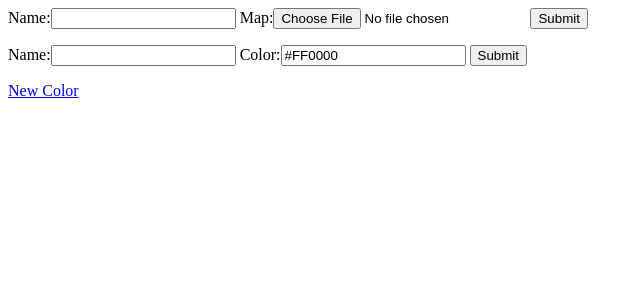
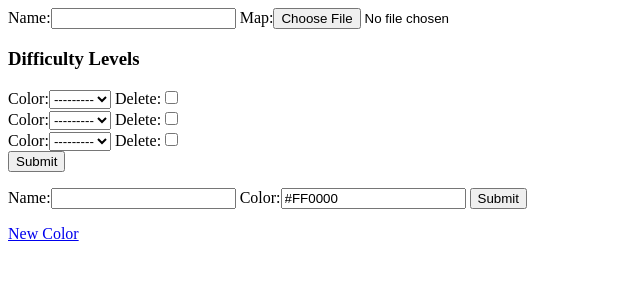
Before and after one commit to Humorloos/bouldern-app, a Django app: page /bouldern/add-gym/ in a window 1280 px wide. Shown: the top 300 px of the page, without its empty margins (0-643 px from the left). Run offline with Django 3.2, Linux system fonts and the light colour scheme; data that the repository does not hold is empty; some libraries are stand-ins or nearby versions.

Commit message:
Add difficulty levels to gym form

```diff
--- a/python_anywhere/bouldern/forms.py
+++ b/python_anywhere/bouldern/forms.py
@@ -1,9 +1,10 @@
 """This module contains forms for the bouldern app"""
 from colorfield.widgets import ColorWidget
 from django.forms import ModelForm, modelformset_factory, BaseModelFormSet
+from django.forms import inlineformset_factory
 
-from .models import Boulder, Color, Gym
-from .widgets import CoordinatesWidget
+from .models import Boulder, Gym, Color, DifficultyLevel
+from .widgets import CoordinatesWidget, DifficultyLevelWidget
 
 
 class GymForm(ModelForm):
@@ -18,7 +19,26 @@ class ColorForm(ModelForm):
     class Meta:
         model = Color
         fields = ['name', 'color']
+        # Todo: check if it is really necessary to declare this
         widgets = {'color': ColorWidget}
+
+
+class DifficultyLevelForm(ModelForm):
+    def __init__(self, **kwargs):
+        super().__init__(**kwargs)
+        self.fields['color'].required = False
+
+    class Meta:
+        model = DifficultyLevel
+        fields = ['color']
+        widgets = {'color': DifficultyLevelWidget}
+
+
+DifficultyLevelFormset = inlineformset_factory(
+    parent_model=Gym,
+    model=DifficultyLevel,
+    form=DifficultyLevelForm,
+)
 
 
 class BoulderForm(ModelForm):
--- /dev/null
+++ b/python_anywhere/bouldern/templates/bouldern/difficulty_level_widget.html
@@ -0,0 +1 @@
+{% include "django/forms/widgets/select.html" %}
--- a/python_anywhere/bouldern/templates/bouldern/gym_form.html
+++ b/python_anywhere/bouldern/templates/bouldern/gym_form.html
@@ -7,7 +7,12 @@
 <form action="/bouldern/add-gym/" method="post" enctype="multipart/form-data">
     {% csrf_token %}
     {{ form }}
+{#    Todo: check if this is required#}
     {{ form.media }}
+    <h3>Difficulty Levels</h3>
+    {% for difficulty_level_form in difficulty_level_formset %}
+        <div>{{ difficulty_level_form }}</div>
+    {% endfor %}
     <input type="submit" value="Submit">
 </form>
 <!-- Modal HTML embedded directly into document -->
--- a/python_anywhere/bouldern/views.py
+++ b/python_anywhere/bouldern/views.py
@@ -4,7 +4,8 @@ from django.shortcuts import render
 from django.urls import reverse
 from django.views import View
 
-from .forms import GymMapFormSet, BoulderForm, ColorForm, GymForm
+from .forms import GymMapFormSet, BoulderForm, ColorForm, GymForm, \
+    DifficultyLevelFormset
 from .models import Boulder, Gym
 
 
@@ -44,10 +45,12 @@ class AddGym(View):
         :param request: incoming get request
         :return: response with the rendered gym form
         """
+        difficulty_level_formset = DifficultyLevelFormset()
         form = self.form_class()
         color_form = ColorForm()
         context = {
             'color_form': color_form,
+            'difficulty_level_formset': difficulty_level_formset,
             'form': form
         }
         return render(request, self.template_name, context)
--- a/python_anywhere/bouldern/widgets.py
+++ b/python_anywhere/bouldern/widgets.py
@@ -1,5 +1,5 @@
 """This module contains custom widgets for bouldern app"""
-from django.forms import TextInput
+from django.forms import TextInput, Select
 
 
 class CoordinatesWidget(TextInput):
@@ -8,3 +8,7 @@ class CoordinatesWidget(TextInput):
     """
     def format_value(self, value):
         return value.geojson
+
+
+class DifficultyLevelWidget(Select):
+    template_name = 'bouldern/difficulty_level_widget.html'
```
